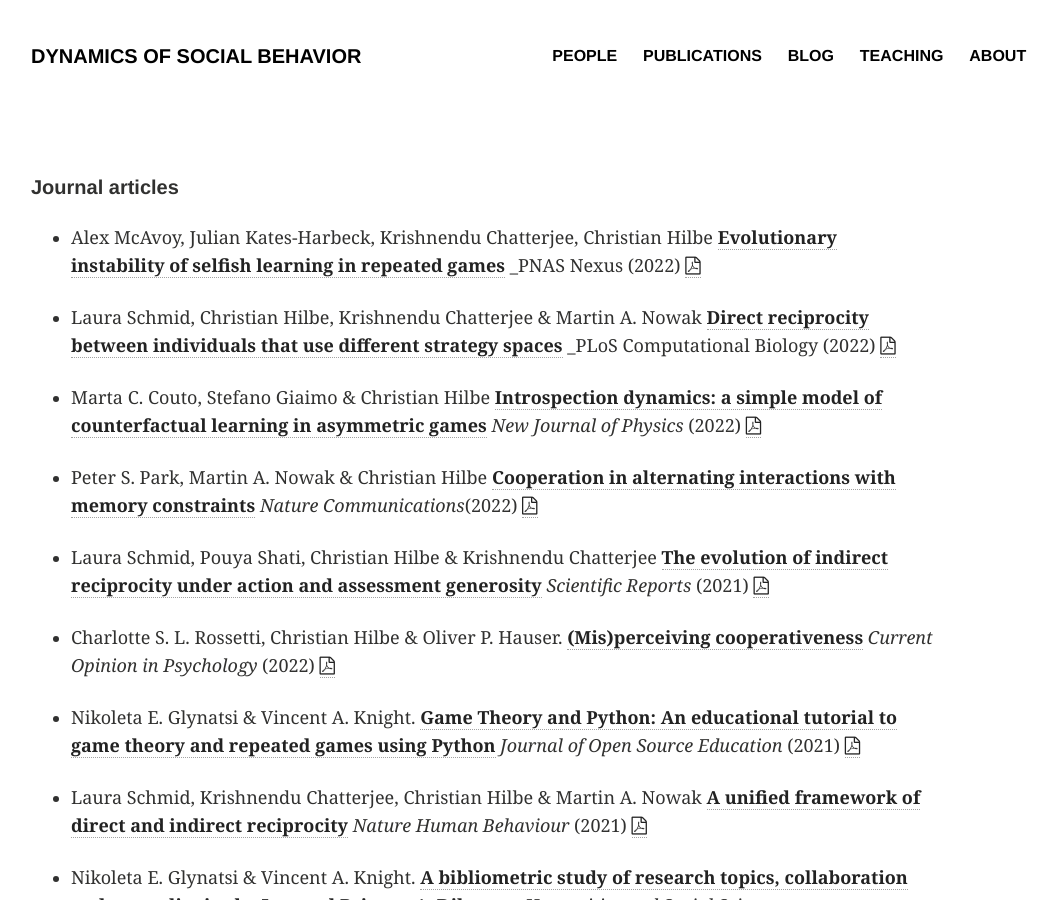
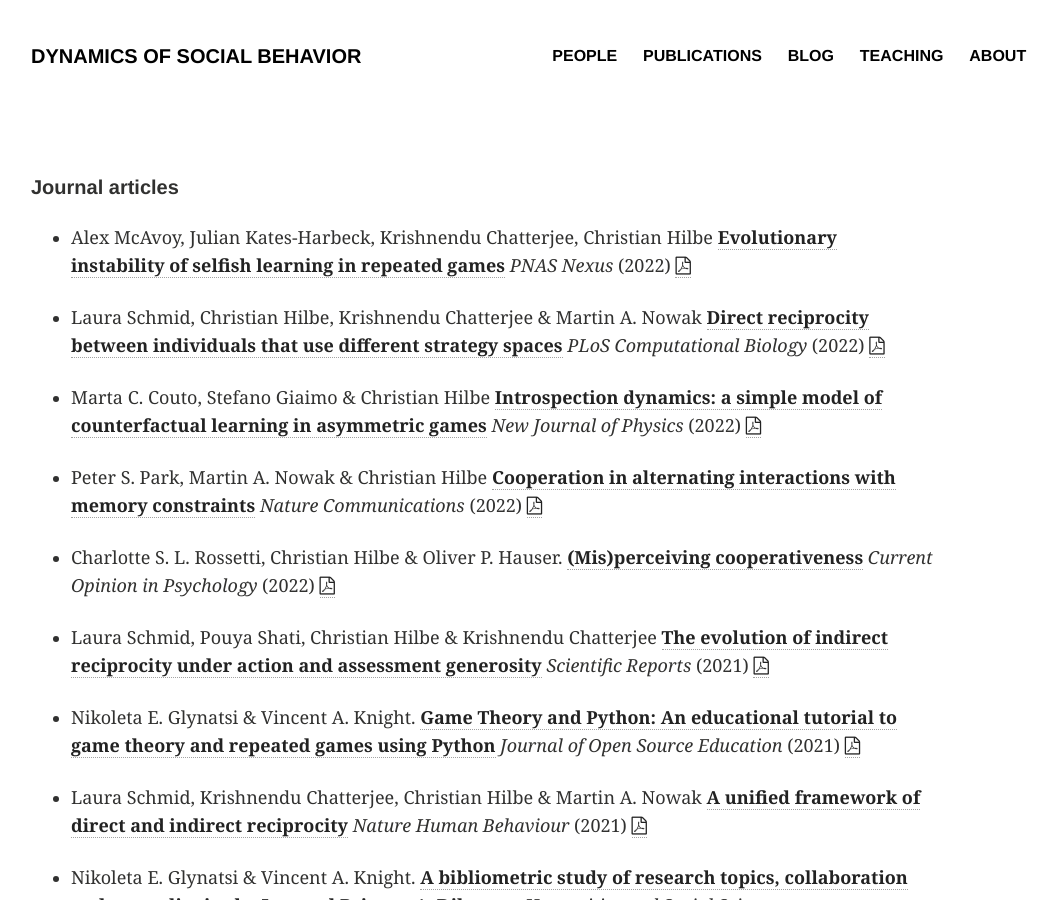
Before and after one commit to DYNOSOBs/social-behaviour, a Jekyll site: the page built from publications/index.md, in a window 1280 px wide and 900 px high. Shown: the whole window, without its empty margins (65-1123 px from the left). Built offline with Jekyll 4.4.1, drawn with Linux system fonts in a browser that asks for light colours; some of the changed lines change nothing that is shown.

Commit message:
CH: Correcting minor typos and missing links on our publications page

```diff
--- a/publications/index.md
+++ b/publications/index.md
@@ -12,11 +12,11 @@
 
 - Alex McAvoy, Julian Kates-Harbeck, Krishnendu Chatterjee, Christian Hilbe
 [**Evolutionary instability of selfish learning in repeated games**](https://academic.oup.com/pnasnexus/article/1/4/pgac141/6650683)
-_PNAS Nexus (2022) <a href="papers/McAvoy et al (PNAS Nexus 2022) Evolutionary instability of selfish learning in repeated games"><i class="fa fa-file-pdf-o"></i>
+_PNAS Nexus_ (2022) <a href="papers/McAvoy_PNASNexus_2022"><i class="fa fa-file-pdf-o"></i>
 
 - Laura Schmid, Christian Hilbe, Krishnendu Chatterjee & Martin A. Nowak
 [**Direct reciprocity between individuals that use different strategy spaces**](https://journals.plos.org/ploscompbiol/article?id=10.1371/journal.pcbi.1010149)
-_PLoS Computational Biology (2022) <a href="papers/Schmid et al (PLoS CB 2022) Direct reciprocity between individuals that use different strategy spaces"><i class="fa fa-file-pdf-o"></i>
+_PLoS Computational Biology_ (2022) <a href="papers/Schmid_PLoSCB_2022"><i class="fa fa-file-pdf-o"></i>
 
 - Marta C. Couto, Stefano Giaimo & Christian Hilbe
 [**Introspection dynamics: a simple model of counterfactual learning in asymmetric games**](https://iopscience.iop.org/article/10.1088/1367-2630/ac6f76)
@@ -24,15 +24,15 @@
 
 - Peter S. Park, Martin A. Nowak & Christian Hilbe
 [**Cooperation in alternating interactions with memory constraints**](https://www.nature.com/articles/s41467-022-28336-2)
-_Nature Communications_(2022) <a href="papers/Park et al (NComms 2022) Cooperation in alternating interactions with memory constraints"><i class="fa fa-file-pdf-o"></i>
+_Nature Communications_ (2022) <a href="papers/Park_NComms_2022"><i class="fa fa-file-pdf-o"></i>
+
+- Charlotte S. L. Rossetti, Christian Hilbe & Oliver P. Hauser.
+[**(Mis)perceiving cooperativeness**](https://www.sciencedirect.com/science/article/pii/S2352250X21000920)
+_Current Opinion in Psychology_ (2022) <a href="papers/Misperceiving_Cooperativeness.pdf"><i class="fa fa-file-pdf-o"></i>
 
 - Laura Schmid, Pouya Shati, Christian Hilbe & Krishnendu Chatterjee
 [**The evolution of indirect reciprocity under action and assessment generosity**](https://www.nature.com/articles/s41598-021-96932-1)
 _Scientific Reports_ (2021) <a href="papers/Evolution_of_indirect_reciprocity_under_action.pdf"><i class="fa fa-file-pdf-o"></i>
-
-- Charlotte S. L. Rossetti, Christian Hilbe & Oliver P. Hauser.
-[**(Mis)perceiving cooperativeness**](https://www.sciencedirect.com/science/article/pii/S2352250X21000920)
-_Current Opinion in Psychology_ (2022) <a href="papers/Misperceiving_Cooperativeness.pdf"><i class="fa fa-file-pdf-o"></i>
 
 - Nikoleta E. Glynatsi & Vincent A. Knight.
 [**Game Theory and Python: An educational tutorial to game theory and repeated games using Python**](https://jose.theoj.org/papers/10.21105/jose.00078)
```
Also changed, not shown: 7 other files.
